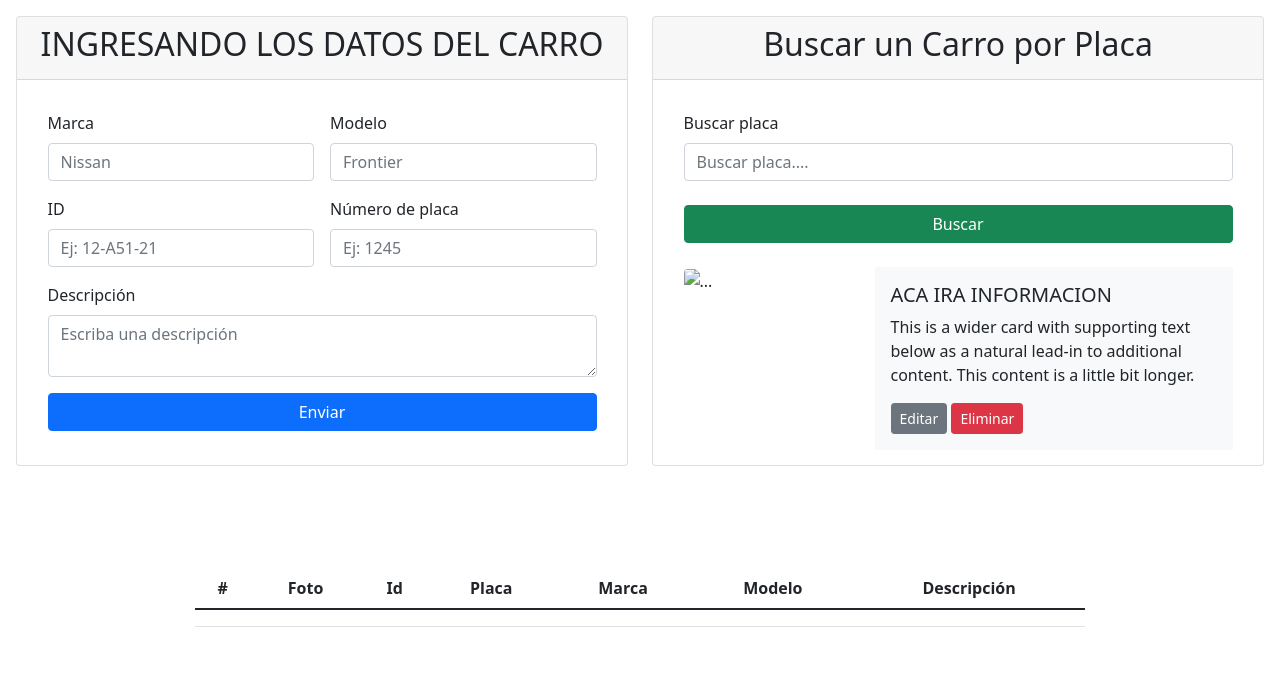
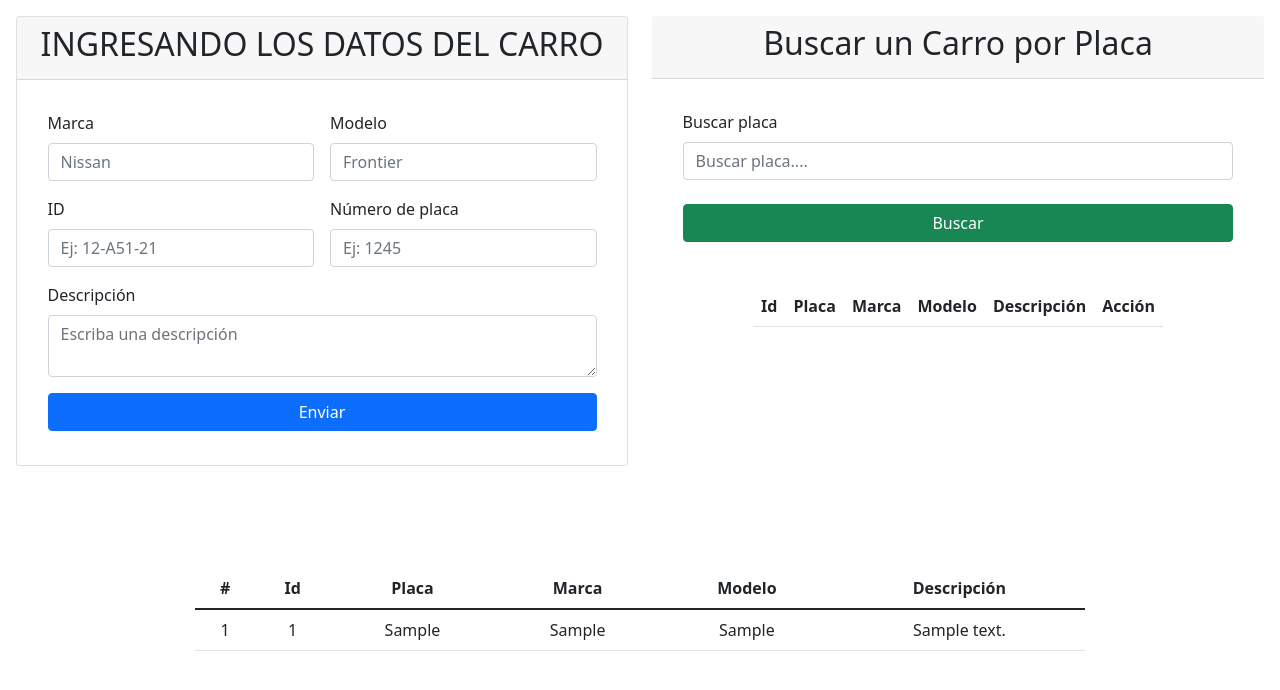
Before and after one commit to eduardour15/CRUD-Carros, a PHP site: page /CRUD-Carros/ in a window 1280 px wide. Shown: the part 16-706 px from the top of the page. Run offline with PHP 8.4, Linux system fonts and the light colour scheme; tables that the repository leaves empty or names only in its code hold one stand-in row (values such as "Sample post"); lists and menus that the app fills with data are empty.

Commit message:
Implementando la parte de buscar autos

```diff
--- a/index.php
+++ b/index.php
@@ -1,6 +1,8 @@
 <?php
 include "Carros.php";
 include "Class/Conecta.php";
+$consulta = "SELECT * FROM carros";
+$almacena = $conecta->query($consulta);
 ?>
 <!DOCTYPE html>
 <html lang="en">
@@ -63,40 +65,57 @@ include "Class/Conecta.php";
             </div>
 
             <div class="col">
-                <div class="card ">
                 <header class="card-header">
                     <h2>Buscar un Carro por Placa</h2>
                 </header>
-                    <form action="">
 
-                        <body class="card-body cuerpo">
+                <body>
+                    <form action="<?php echo htmlspecialchars($_SERVER['PHP_SELF']) ?>" class="look-up" method="post">
                         <div class="col-12">
                             <label class="form-label">Buscar placa</label>
-                                <input class="typeahead form-control" type="text" placeholder="Buscar placa....">
+                            <input class="typeahead form-control" type="text" placeholder="Buscar placa...." name="busPlaca">
+                        </div> <br>
+                        <div class="d-grid gap-2">
+                            <button class="btn btn-success" type="submit" name="buscar">Buscar</button>
                         </div>
-                            <br>
-                            <div class="d-grid gap-2">
-                                <button class="btn btn-success" type="submit">Buscar</button>
-                            </div>
-                            <br>
+                        <table class="table table-hover look-up-table">
+                            <thead>
+                                <th>Id</th>
+                                <th>Placa</th>
+                                <th>Marca</th>
+                                <th>Modelo</th>
+                                <th>Descripción</th>
+                                <th>Acción</th>
+                            </thead>
+                        <?php
+                        if(isset($_POST["buscar"])){
+                        while($tempo=$almacena->fetch_assoc()){
+                            if($tempo["placa"]==$_POST["busPlaca"]){ ?>
+                                <tbody>
+                                <tr>
+                                    <td> <?php echo $tempo['id'] ?></td>
+                                    <td> <?php echo $tempo['placa'] ?></td>
+                                    <td> <?php echo $tempo['marca'] ?></td>
+                                    <td> <?php echo $tempo['modelo'] ?></td>
+                                    <td> <?php echo $tempo['descripcion'] ?></td>
+                                    <td>
+                                        <button type="submit" class="btn btn-secondary btn-sm">Editar </button>
+                                        <button type="submit" class="btn btn-danger btn-sm">Eliminar</button>
+                                    </td>
+                                </tr>
+                            </tbody>
+                        <?php
+                            break;
+                            }
+                        }
 
-                            <div class="row">
-                                <div class="col-md-4">
-                                    <img src=" " class="img-fluid rounded-start" alt="...">
-                                </div>
-                                <div class="col-md-8">
-                                    <div class="card-body" style="background-color:#f8f9fa;">
-                                        <h5 class="card-title">ACA IRA INFORMACION</h5>
-                                        <p class="card-text">This is a wider card with supporting text below as a natural lead-in to additional content. This content is a little bit longer.</p>
-                                        <button type="submit" class="btn btn-secondary btn-sm">Editar</button>
-                                        <button type="submit" class="btn btn-danger btn-sm">Eliminar</button>
-                                    </div>
-                                </div>
-                            </div>
+                    }
+                        ?>
 
+
+                        </table>
+                    </form>
                 </body>
-                    </form>
-                </div>
             </div>
         </div>
         <div class="row">
@@ -105,7 +124,6 @@ include "Class/Conecta.php";
                 <thead>
                     <tr>
                         <th>#</th>
-                        <th>Foto</th>
                         <th>Id</th>
                         <th>Placa</th>
                         <th>Marca</th>
@@ -113,17 +131,22 @@ include "Class/Conecta.php";
                         <th>Descripción</th>
                     </tr>
                 </thead>
+                <tbody>
+                    <?php
+                    $almacena2=$conecta->query($consulta);
+                    $i = 1;
+                    while ($almc = $almacena2->fetch_assoc()) { ?>
                         <tr>
-                    <td></td>
-                    <td></td>
-                    <td></td>
-                    <td></td>
-                    <td></td>
-                    <td></td>
-                    <td></td>
+                            <td><?php echo $i; ?></td>
+                            <td> <?php echo $almc['id']; ?></td>
+                            <td> <?php echo $almc['placa']; ?></td>
+                            <td> <?php echo $almc['marca']; ?></td>
+                            <td> <?php echo $almc['modelo']; ?></td>
+                            <td> <?php echo $almc['descripcion']; ?></td>
                         </tr>
-                <tbody>
-
+                    <?php
+                        $i++;
+                    } ?>
                 </tbody>
             </table>
 
```
Lines whose indentation alone changed are shown as unchanged.
